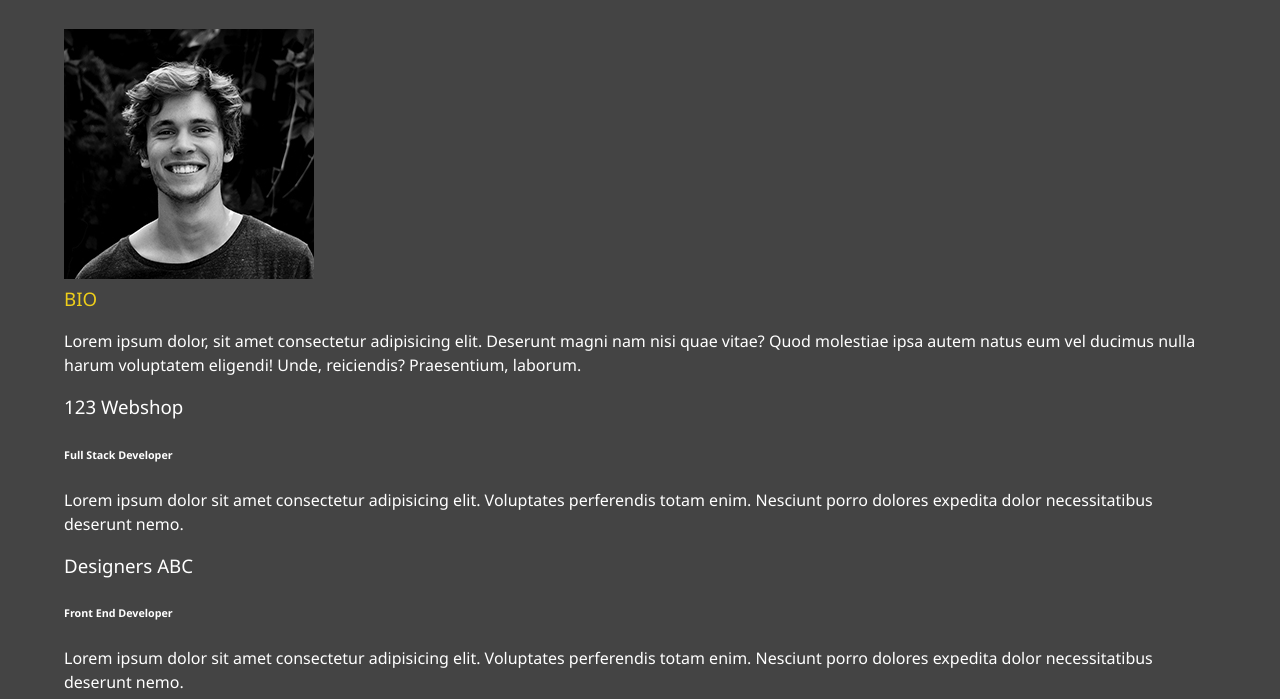
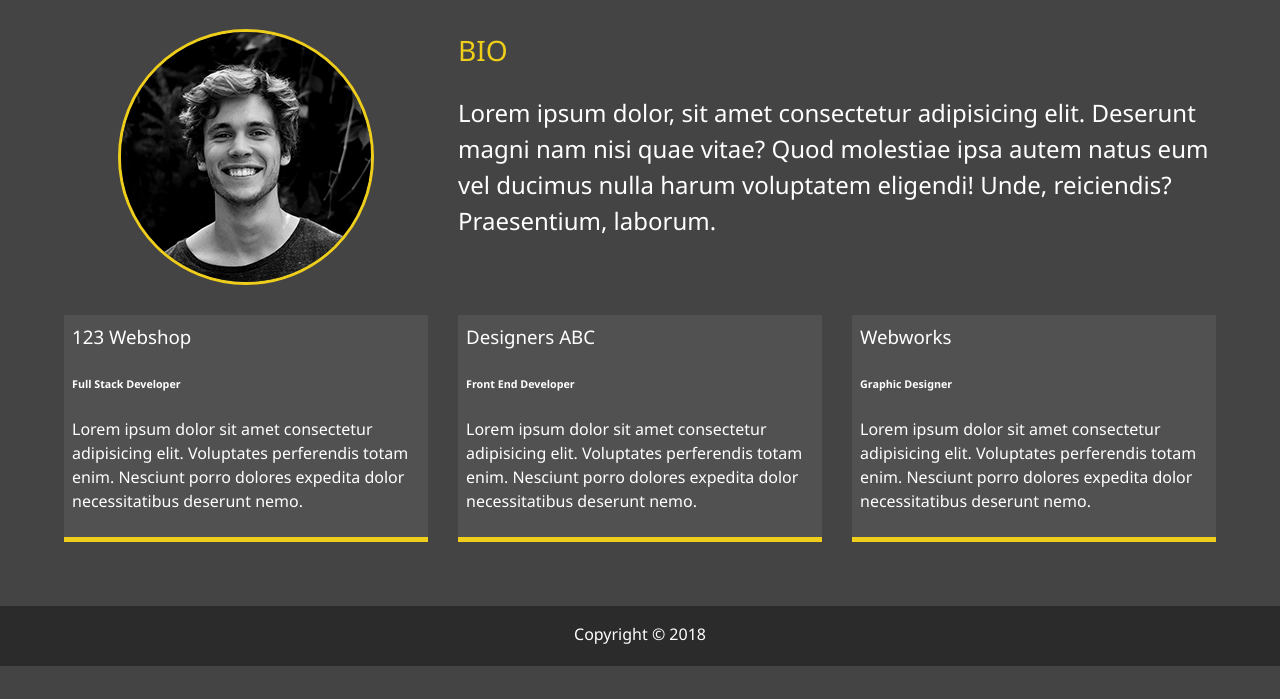
Before and after one commit to tienpham94/LUT-software-skills-frontend, a website: page exercises-coursework/modern_portfolio/dist/about.html in a window 1280 px wide. Shown: the part 253-952 px from the top of the page. After the commit the page ends 919 px from the top, so only its background shows below. Drawn offline with nearby package versions, Linux system fonts and the light colour scheme; files that its build step writes are made by us from their sources.

Commit message:
[main.scss] Update about page

```diff
--- a/exercises-coursework/modern_portfolio/scss/main.scss
+++ b/exercises-coursework/modern_portfolio/scss/main.scss
@@ -1,6 +1,5 @@
 @import 'config';
 @import 'menu';
-@import 'mobile';
 
 * {
   box-sizing: border-box;
@@ -51,7 +50,7 @@ header {
 
 main {
   padding: 4rem;
-  height: 100%;
+  min-height: calc(100vh - 60px);
 
   .icons {
     margin-top: 1rem;
@@ -73,3 +72,52 @@ main {
     }
   }
 }
+
+.about-info {
+  display: grid;
+  grid-gap: 30px;
+  grid-template-areas:
+    'bioimage bio bio'
+    'job1 job2 job3';
+  grid-template-columns: repeat(3, 1fr);
+
+  .bio-image {
+    grid-area: bioimage;
+    margin: auto;
+    border-radius: 50%;
+    border: $secondary-color 3px solid;
+  }
+
+  .bio {
+    grid-area: bio;
+    font-size: 1.5rem;
+  }
+
+  .job-1 {
+    grid-area: job1;
+  }
+
+  .job-2 {
+    grid-area: job2;
+  }
+
+  .job-3 {
+    grid-area: job3;
+  }
+
+  .job {
+    background: lighten($primary-color, 5);
+    padding: 0.5rem;
+    border-bottom: $secondary-color 5px solid;
+  }
+}
+
+#main-footer {
+  text-align: center;
+  padding: 1rem;
+  background: darken($primary-color, 10);
+  color: set-text-color($primary-color);
+  height: 60px;
+}
+
+@import 'mobile';
```
